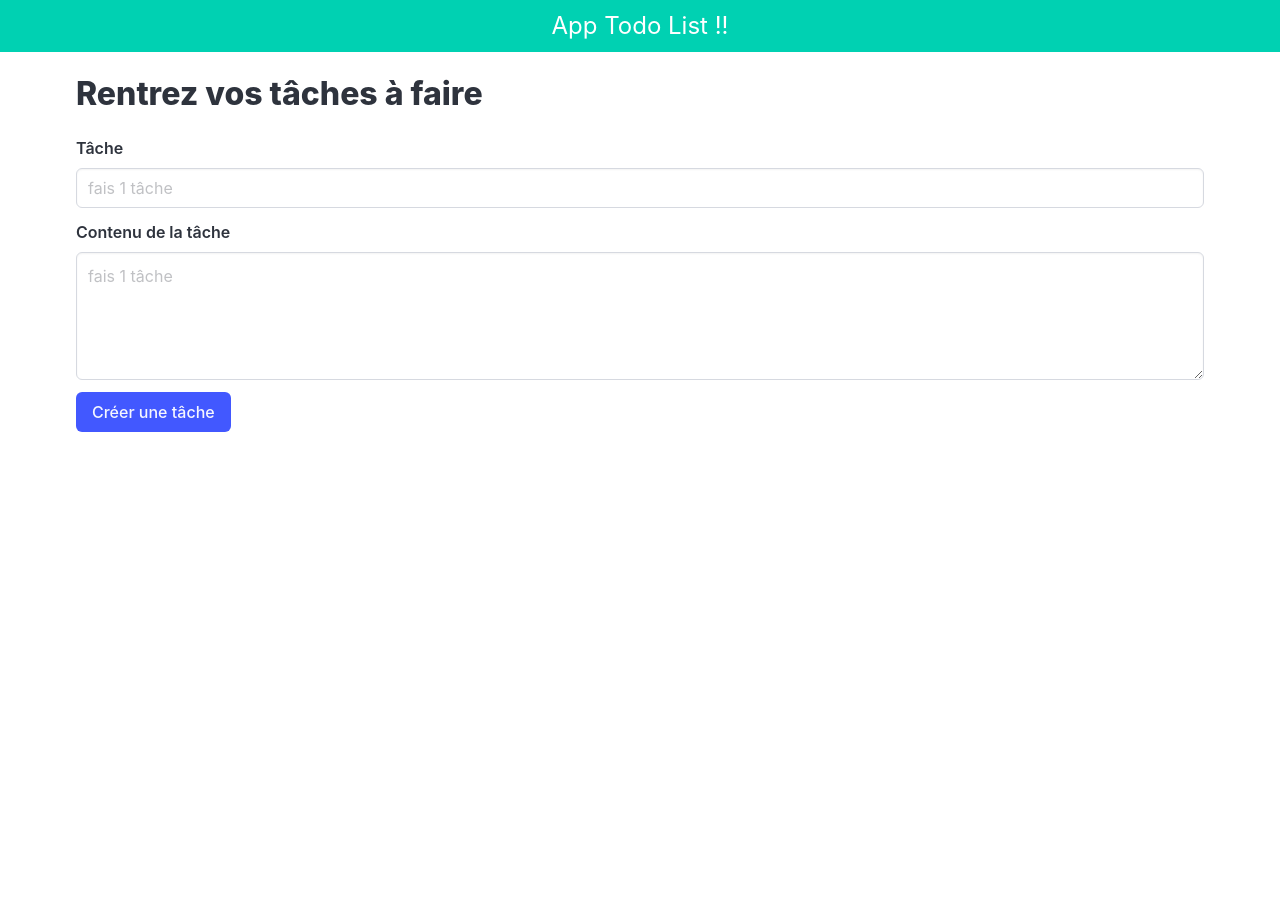
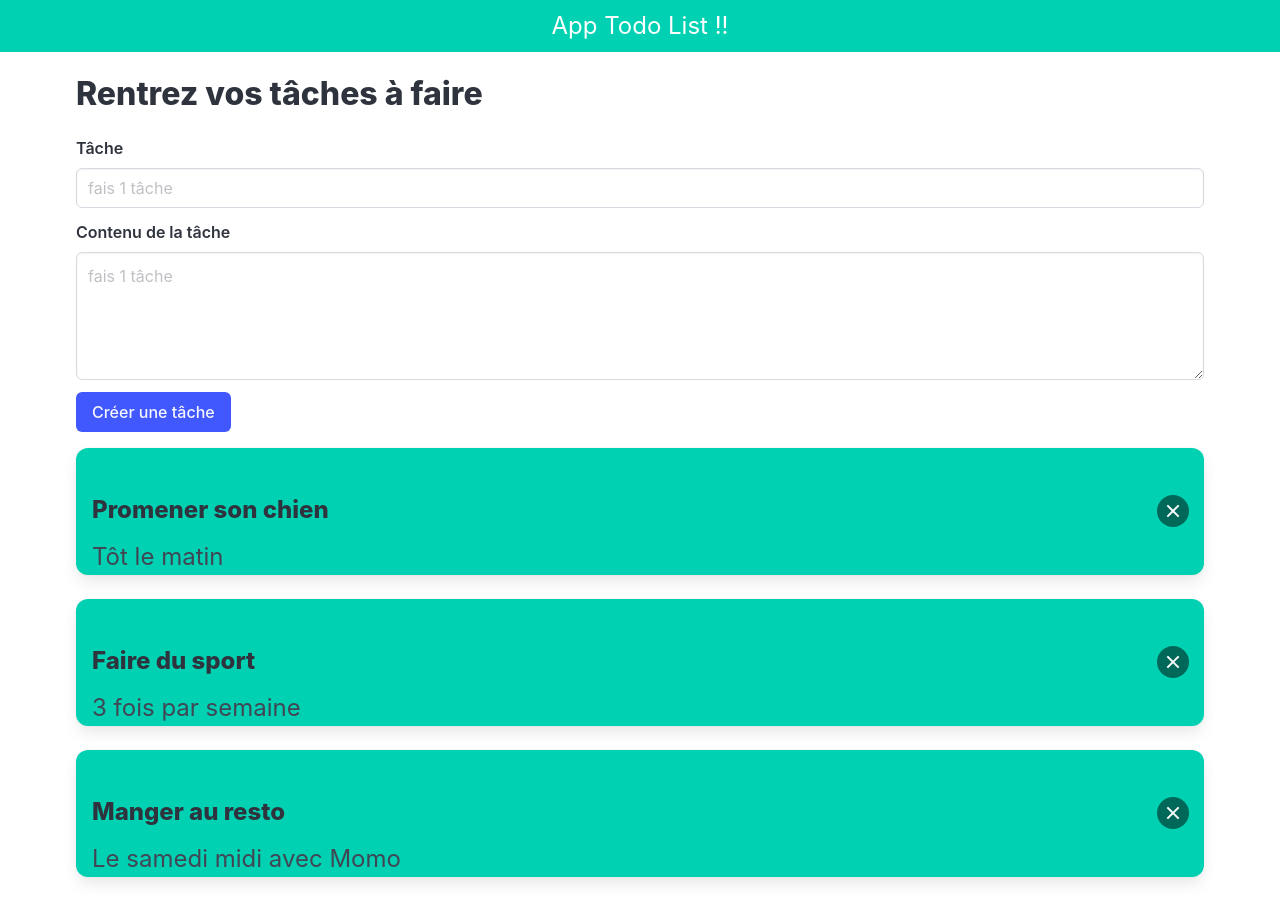
Before and after one commit to Damien1989/ToDoReact, a React (Create React App) app: page / in a window 1280 px wide. Before the commit the page ends 800 px from the top, so only its background shows below. Built offline with nearby package versions, Linux system fonts and the light colour scheme; the HTML template or start-up script is replaced by a standard one.

Commit message:
afficher cards

```diff
--- a/src/App.css
+++ b/src/App.css
@@ -9,3 +9,10 @@ body {
   color: rgb(40, 146, 238);
   font-family: Arial, Helvetica, sans-serif;
 }
+
+.btn-top {
+  position: absolute!important;
+  right: 15px;
+  top: 50%;
+  transform: translate(0, -50%);
+}
--- a/src/App.js
+++ b/src/App.js
@@ -1,8 +1,18 @@
 import './App.css';
 import '../node_modules/bulma/css/bulma.min.css';
 import Header from './Components/Header/Header.js';
+import Card from './Components/Card/Card.js';
+import { useState } from 'react';
 
 function App() {
+
+
+const [monState, setMonState] = useState([
+  {tache: 'Promener son chien', txt:'Tôt le matin'},
+  {tache: 'Faire du sport', txt:'3 fois par semaine'},
+  {tache: 'Manger au resto', txt:'Le samedi midi avec Momo'}
+])
+
   return (
    <div>
     <Header />
@@ -44,9 +54,18 @@ function App() {
 
           <button type='submit' className='button is-link'>Créer une tâche</button>
         </div>
+      </form>
 
+      {
+      monState.map((todo, index) => (
+        <Card
+        key={index}
+        tache={todo.tache}
+        txt={todo.txt}
+        />
+      ))
+      }
 
-      </form>
     </div>
     </div>
   );
--- a/src/Components/Card/Card.js
+++ b/src/Components/Card/Card.js
@@ -1,7 +1,14 @@
 import React from 'react'
 
-export default function Card() {
+export default function Card({txt, tache}) {
   return (
-    <div>Card</div>
+    <div className='card has-background-primary my-4'>
+        <div className='card-content'></div>
+        <div className='content'>
+            <h3 className='px-4'>{tache}</h3>
+            <p className='is-size-4 px-4'>{txt}</p>
+            <button className='delete is-large btn-top'></button>
+        </div>
+        </div>
   )
 }
```
